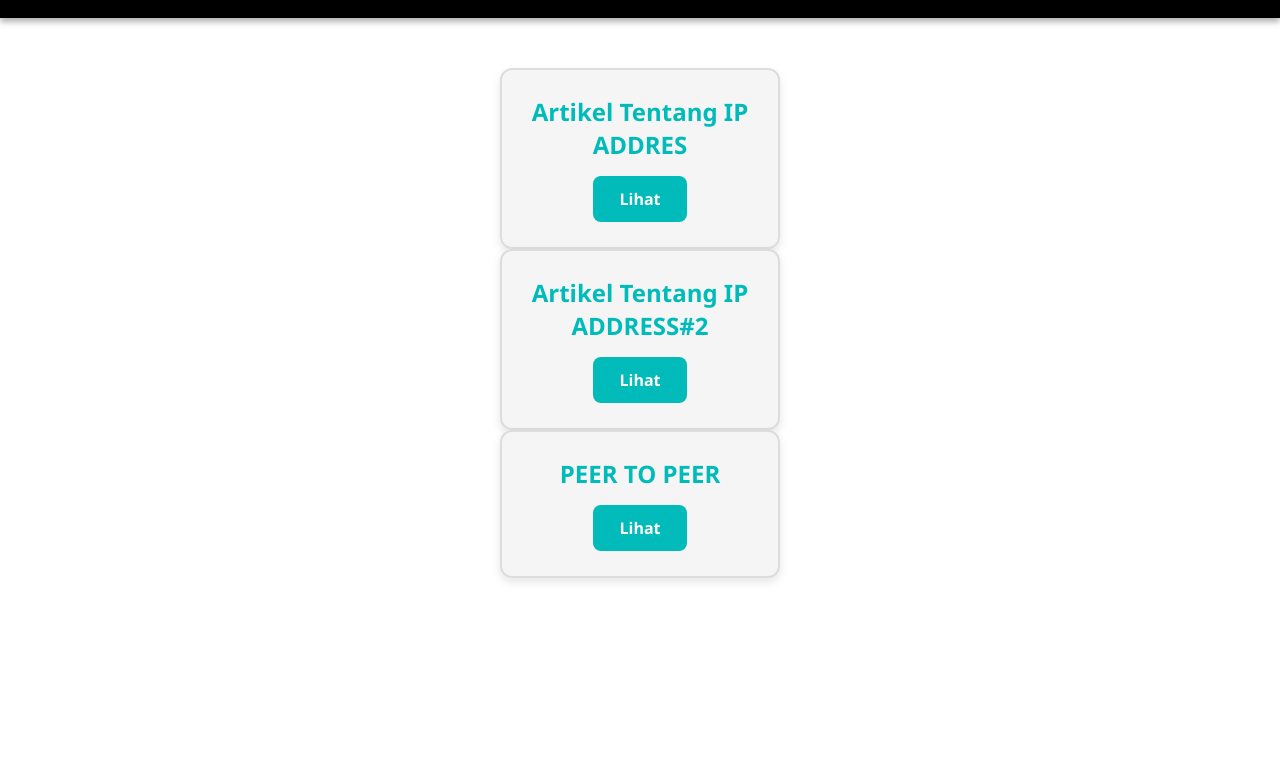
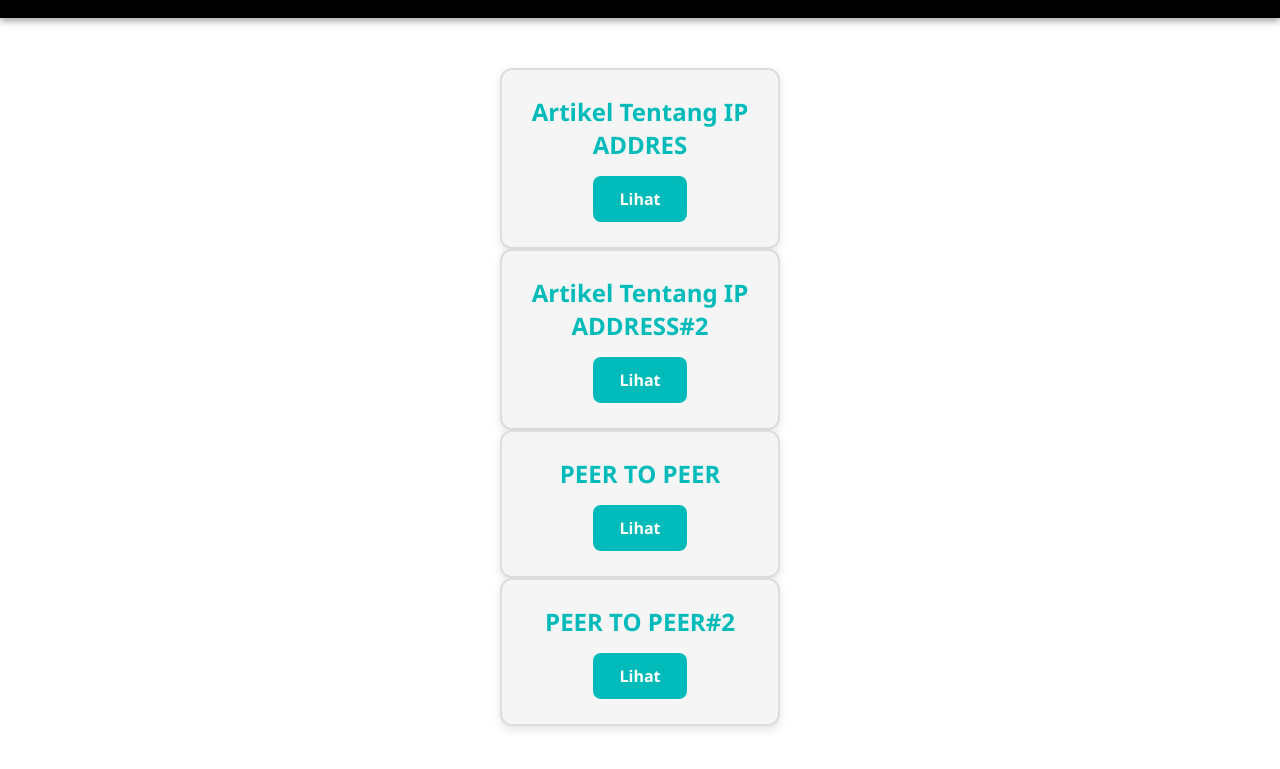
Before and after one commit to ghiyas1337/artikel, a plain HTML site: page index.html in a window 1280 px wide. Shown: the part 127-896 px from the top of the page. Drawn offline with Linux system fonts and the light colour scheme.

Commit message:
Update index.html

```diff
--- a/index.html
+++ b/index.html
@@ -178,6 +178,13 @@
         <a href="peer_to_peer.html" class="btn-link">Lihat</a>
       </div>
     </div>
+
+    <div class="product-list" id="artikel-section">
+      <div class="product-card">
+        <h2>PEER TO PEER#2</h2>
+        <a href="https://artikelghiyas.blogspot.com/2025/08/peer-to-peer.html" class="btn-link">Lihat</a>
+      </div>
+    </div>
   </main>
 
 </body>
```
